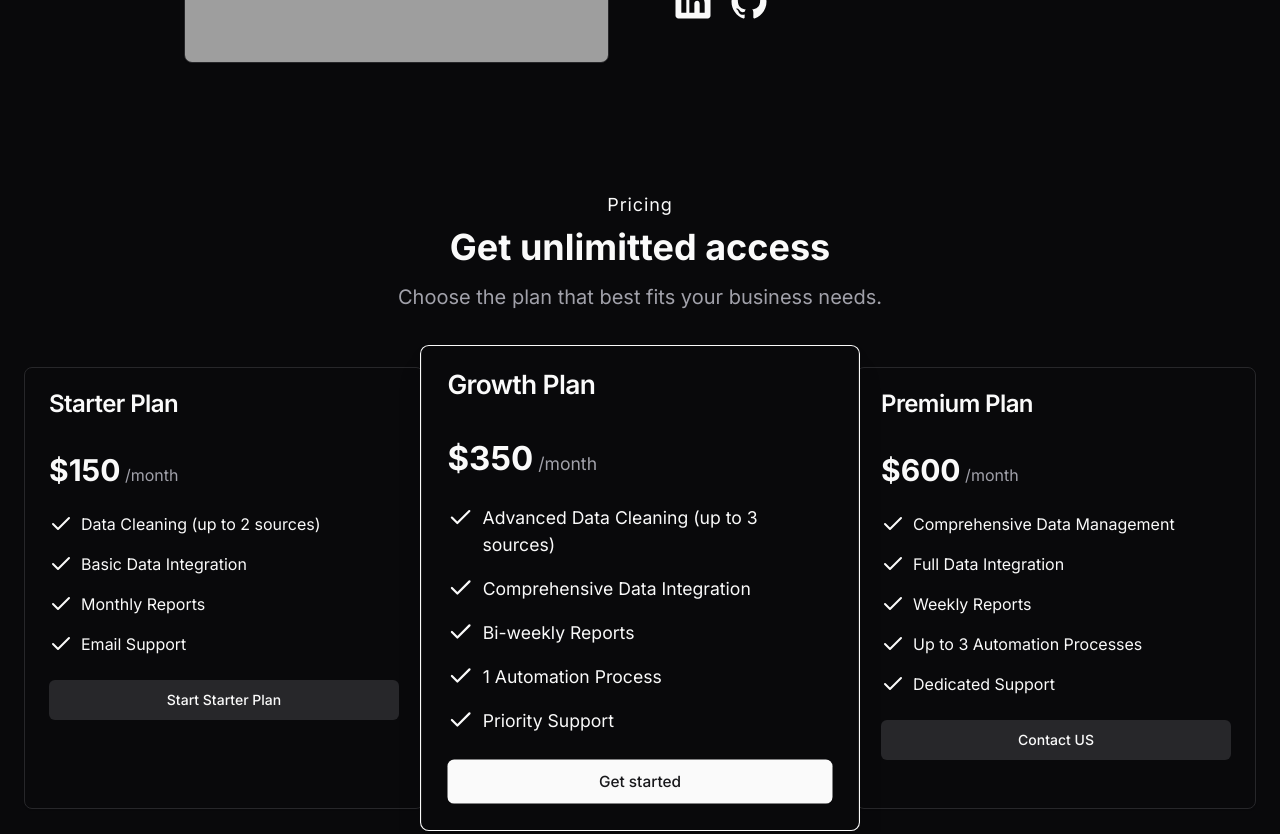
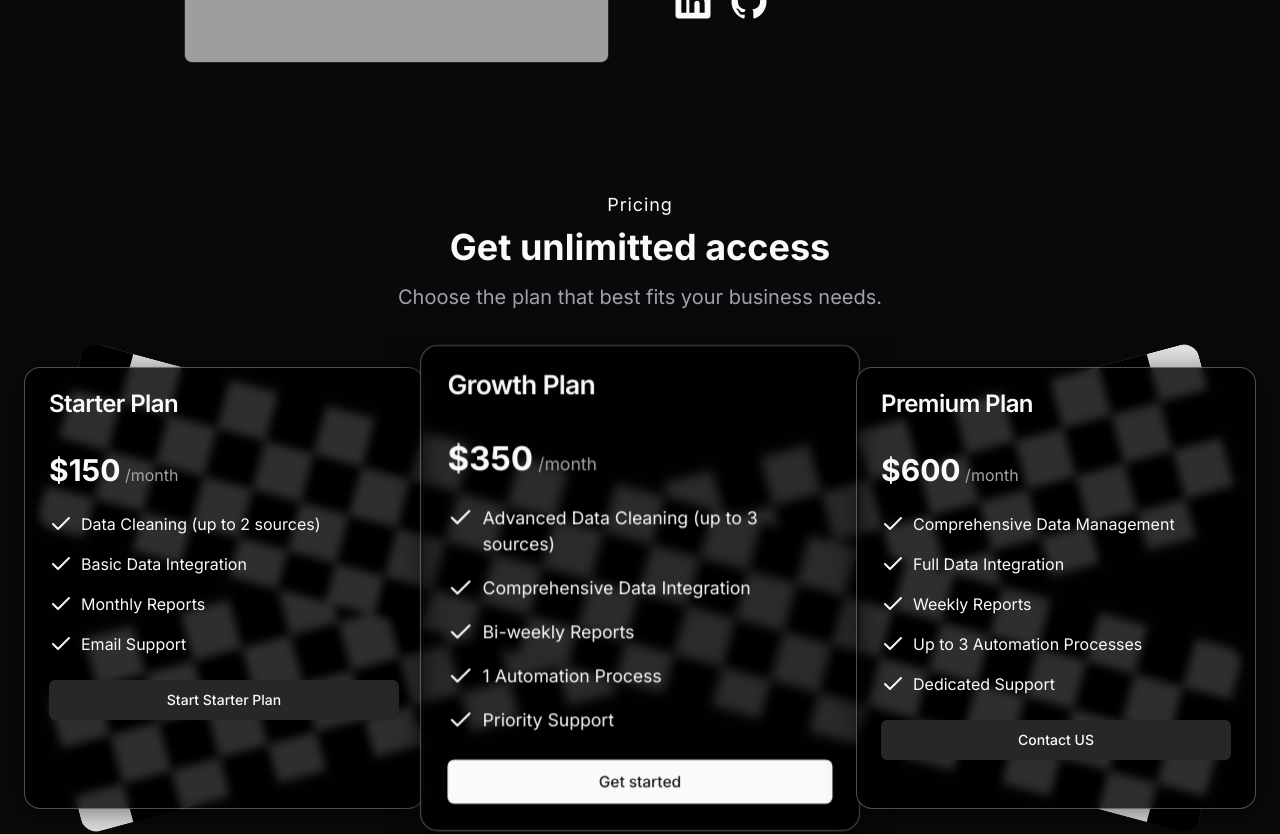
Before and after one commit to MarkivV/janeloch, a Next.js app: page / in a window 1280 px wide. Shown: the part 3140-3974 px from the top of the page. Built offline with nearby package versions, Linux system fonts and the light colour scheme; grey boxes are pictures that could not be loaded.

Commit message:
add background effect only on desktop

```diff
--- a/components/layout/sections/pricing.tsx
+++ b/components/layout/sections/pricing.tsx
@@ -137,7 +137,7 @@
 
   return (
     <div>
-      <section className="container py-12 sm:py-16">
+      <section className="container z-10 py-12 sm:py-16">
         <h2 className="text-lg text-primary text-center mb-2 tracking-wider">
           Pricing
         </h2>
@@ -150,7 +150,8 @@
           Choose the plan that best fits your business needs.
         </h3>
 
-        <div className="grid md:grid-cols-2 lg:grid-cols-3 gap-8 lg:gap-4">
+        <div className="relative">
+          <div className="grid z-10 relative md:grid-cols-2 lg:grid-cols-3 gap-8 lg:gap-4">
             {plans.map(
               ({
                 title,
@@ -164,9 +165,12 @@
                   key={title}
                   className={
                     popular === PopularPlan?.YES
-                    ? "drop-shadow-xl shadow-black/10 dark:shadow-white/10 border-[1.5px] border-primary lg:scale-[1.1]"
-                    : ""
+                      ? "drop-shadow-xl shadow-black/10 glassomorphism dark:shadow-white/10 border-[1.5px] border-primary lg:scale-[1.1]"
+                      : "glassomorphism"
                   }
+                  style={{
+                    background: "rgba(0, 0, 0, 0.8)",
+                  }}
                 >
                   <CardHeader>
                     <CardTitle className="pb-2">{title}</CardTitle>
@@ -205,6 +209,31 @@
                 </Card>
               )
             )}
+          </div>
+          <div className="absolute inset-0 lg:flex hidden items-center justify-center">
+            <div
+              className="h-[190px] w-[1200px] relative rotate-[-15deg] rounded-2xl"
+              style={{
+                backgroundImage:
+                  "repeating-conic-gradient(rgba(255,255,255,0.9) 0% 25%, rgba(0,0,0,0) 0% 50%)",
+                backgroundPosition: "0 0, 70px 70px",
+                backgroundSize: "100px 100px",
+                backgroundColor: "#000000",
+              }}
+            ></div>
+          </div>
+          <div className="absolute inset-0 lg:flex hidden items-center justify-center">
+            <div
+              className="h-[190px] w-[1200px] relative rotate-[15deg] rounded-2xl"
+              style={{
+                backgroundImage:
+                  "repeating-conic-gradient(rgba(255,255,255,0.9) 0% 25%, rgba(0,0,0,0) 0% 50%)",
+                backgroundPosition: "0 0, 70px 70px",
+                backgroundSize: "100px 100px",
+                backgroundColor: "#000000",
+              }}
+            ></div>
+          </div>
         </div>
       </section>
       <div className="container mx-auto px-4 py-16">
```
Lines whose indentation alone changed are shown as unchanged.
